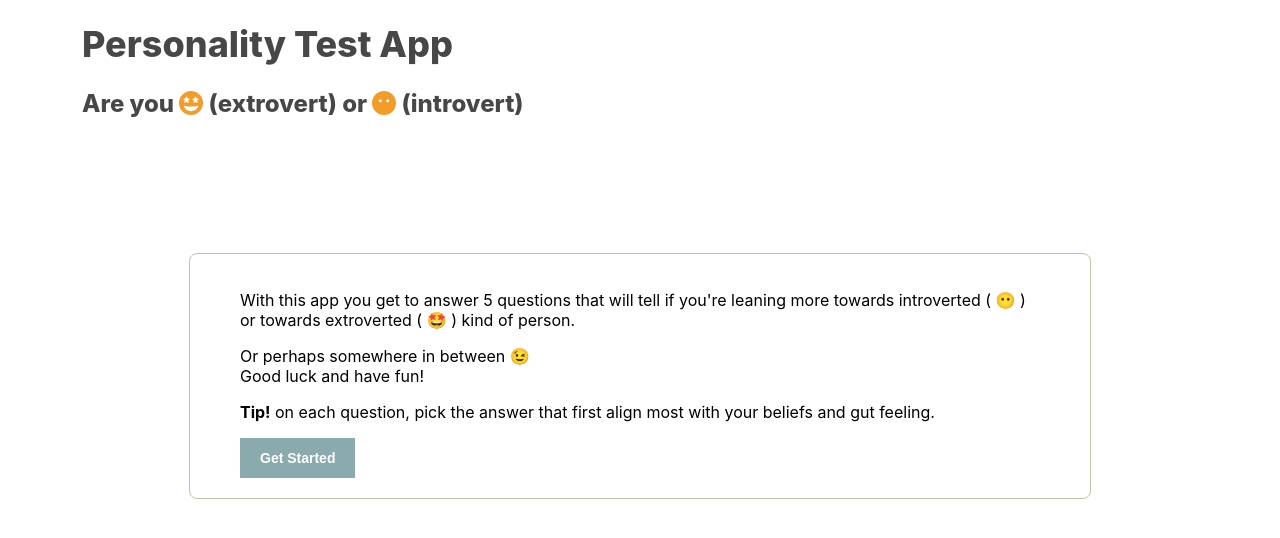
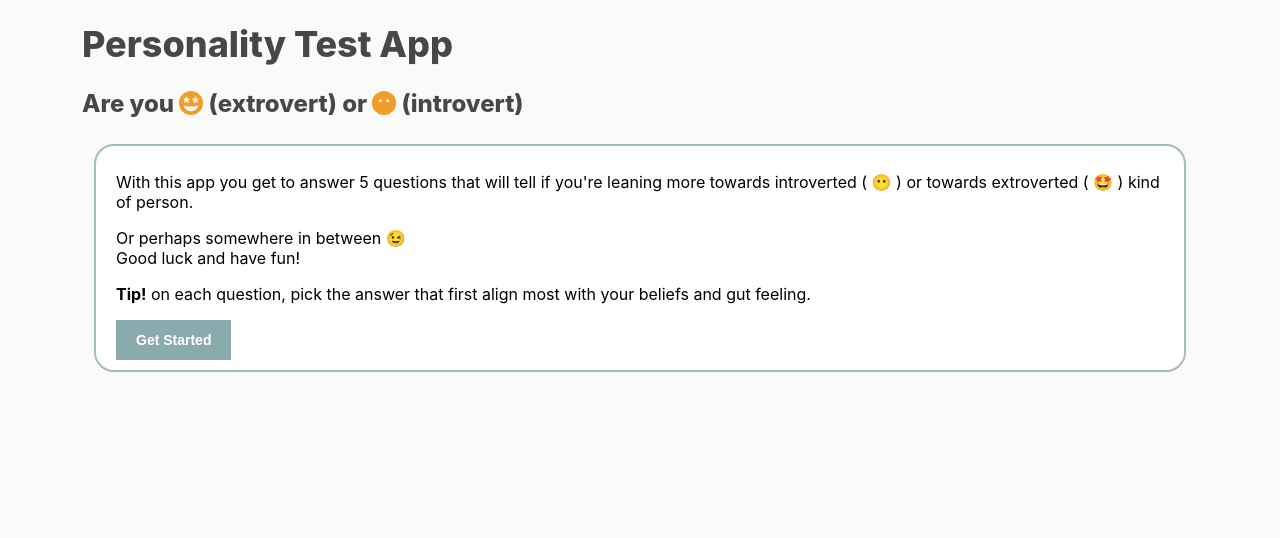
Before and after one commit to Clobbe/personality-test-app, a React (Create React App) app: page / in a window 1280 px wide. Shown: the top 538 px of the page. Built offline with nearby package versions, Linux system fonts and the light colour scheme.

Commit message:
CU-2w4h1fn :: Fixing styling to Card-component

```diff
--- a/src/App.css
+++ /dev/null
@@ -1,3 +0,0 @@
-.App {
-  text-align: center;
-}
--- a/src/App.tsx
+++ b/src/App.tsx
@@ -1,5 +1,4 @@
 import React from "react";
-import { BrowserRouter } from "react-router-dom";
 import { Container, setConfiguration } from "react-grid-system";
 import { VFC } from "react";
 import { Header } from "./components/molecules/Header";
@@ -11,9 +10,7 @@ const App: VFC = () => {
     <>
       <Container>
         <Header />
-        <BrowserRouter>
-          <AppNavigator />
-        </BrowserRouter>
+        <AppNavigator />
       </Container>
     </>
   );
--- a/src/components/atoms/Card.tsx
+++ b/src/components/atoms/Card.tsx
@@ -1,16 +1,17 @@
 import React, { VFC } from "react";
 import styled from "styled-components";
+import { theme } from "../../utils";
 
 interface ICard extends React.HTMLProps<HTMLDivElement> {
   children?: React.ReactNode;
 }
 
 const StyledCard = styled.div<ICard>`
-  max-width: 800px;
-  margin: 10% auto;
-  padding: 20px 50px 20px 50px;
-  border-radius: 8px;
-  border: 1px solid rgb(186, 202, 168);
+  background-color: ${theme.colors.grey[0]};
+  padding: ${theme.spacing.paddingVertical}px
+    ${theme.spacing.paddingHorizontal}px;
+  border-radius: ${theme.spacing.radius}px;
+  border: 2px solid ${theme.colors.primary[60]};
 `;
 
 const Card: VFC<ICard> = ({ children }) => {
--- a/src/index.css
+++ b/src/index.css
@@ -1,5 +1,5 @@
 body {
-  background-color: "#EAEAEA";
+  background-color: #FAFAFA;
   margin: 0;
   font-family: -apple-system, BlinkMacSystemFont, 'Segoe UI', 'Roboto', 'Oxygen',
     'Ubuntu', 'Cantarell', 'Fira Sans', 'Droid Sans', 'Helvetica Neue',
--- a/src/utils/theme.tsx
+++ b/src/utils/theme.tsx
@@ -42,8 +42,8 @@ export const theme = {
       50: "#969696",
       40: "#CBCBCB",
       30: "#D8D8D8",
-      20: "#E5E5E5",
-      10: "#F2F2F2",
+      20: "#E0E0E0",
+      10: "#FAFAFA",
       0: "#FFFFFF"
     }
   },
```
